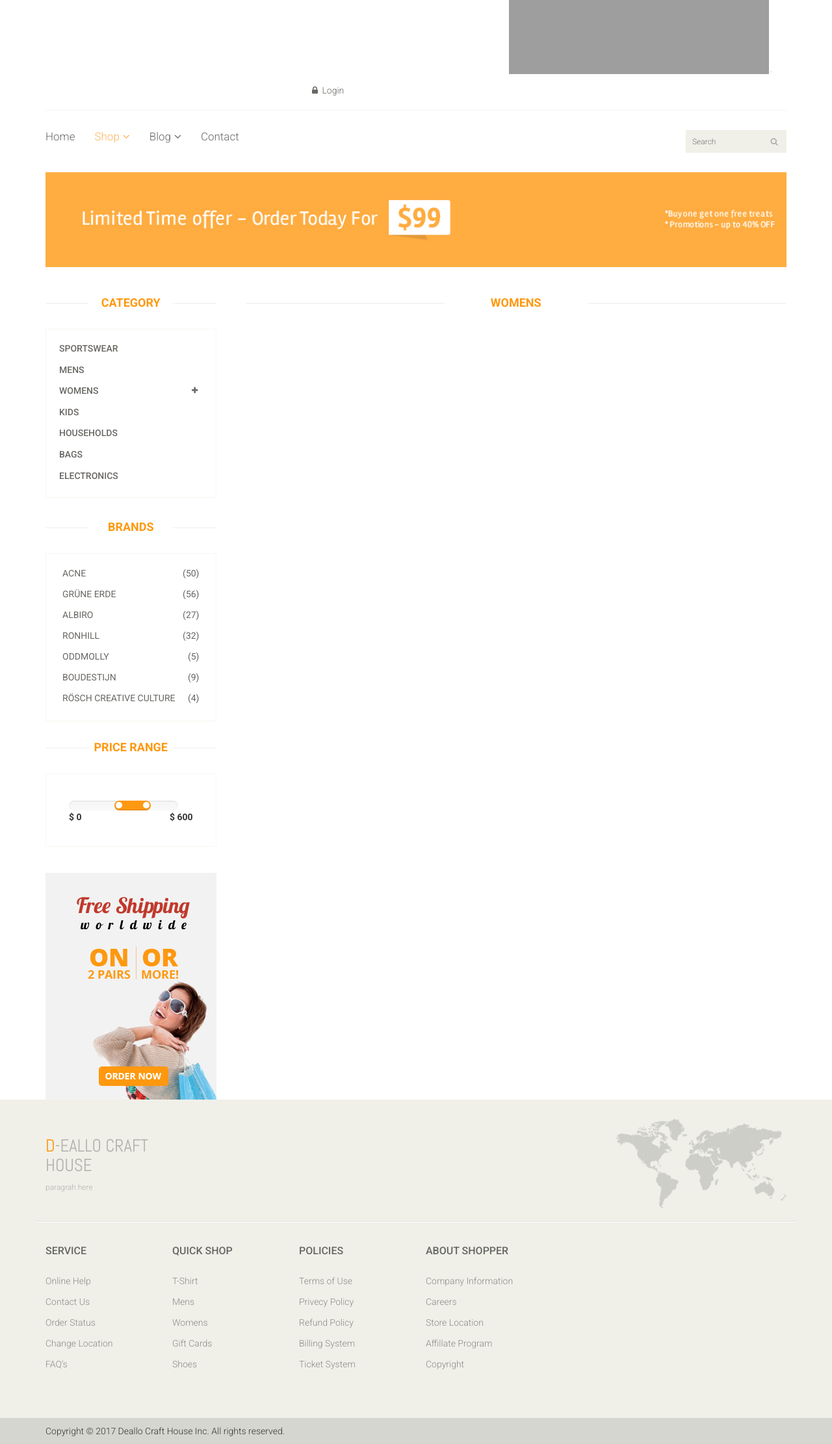
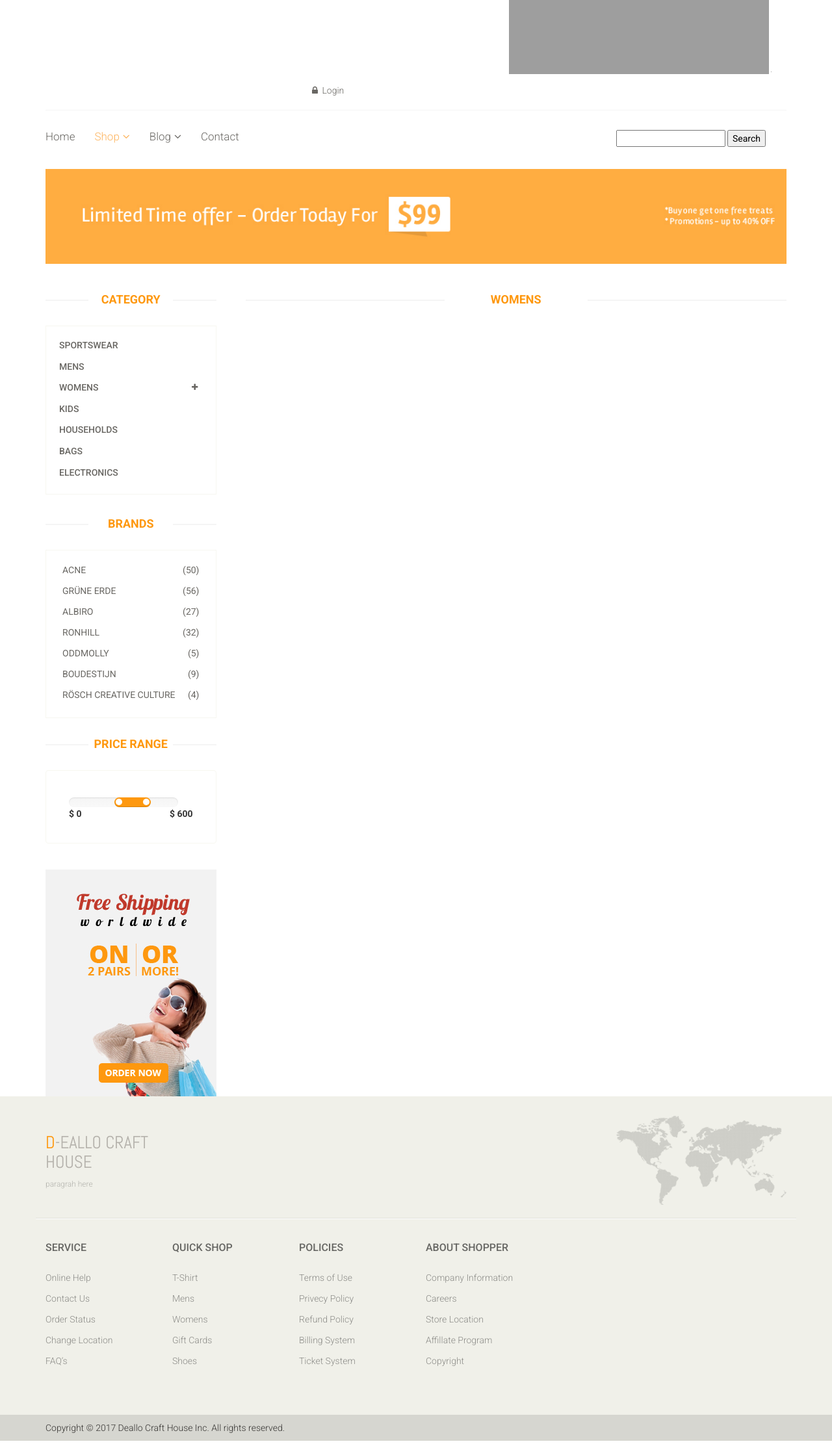
Before and after one commit to leehuanjin/dp2sohard, a PHP site: page /womens.php in a window 1280 px wide. Shown: the part 243-2465 px from the top of the page at 65% size. Run offline with PHP 8.4, Linux system fonts and the light colour scheme; data comes from the database, SQL or seed files in the repository; data that the repository does not hold is empty; grey boxes are pictures that could not be loaded.

Commit message:
search apply to womens.php page

```diff
--- a/Deallo Craft House/womens.php
+++ b/Deallo Craft House/womens.php
@@ -141,10 +141,11 @@
                                 </ul>
                             </div>
                         </div>
-                        <div class="col-sm-3">
-                            <div class="search_box pull-right">
-                                <input type="text" placeholder="Search"/>
-                            </div>
+                             <div class="col-sm-3">
+                            <form  method="post" action="search.php?go"  id="searchform">
+                                <input  type="text" name="name">
+                                <input  type="submit" name="search" value="Search">
+                            </form>
                         </div>
                     </div>
                 </div>
```
